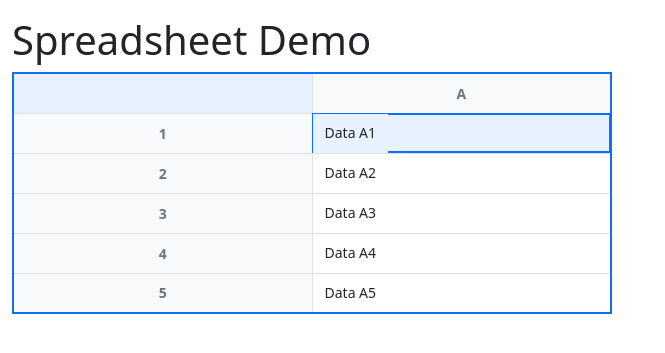
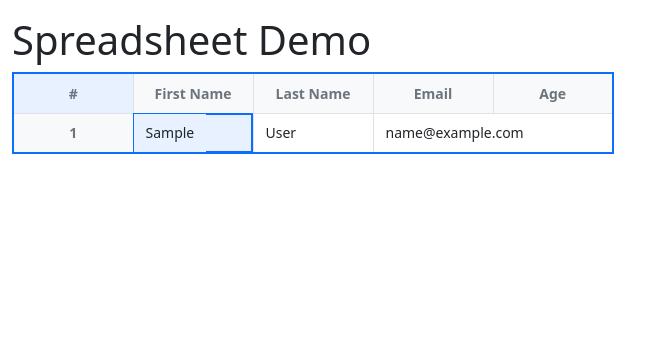
Before and after one commit to CapnKernel/spread-ui, a Django app: page / in a window 1280 px wide. Shown: the top 353 px of the page, without its empty margins (0-665 px from the left). Run offline with Django 4.2, Linux system fonts and the light colour scheme; tables that the repository leaves empty hold one stand-in row (values such as "Sample post"); parts of the project's set-up code (start-up, migrations or seed data) failed here and were passed over.

Commit message:
Show people info from Person table

```diff
--- a/pyproj/spreadui/templates/spreadui/sheet.html
+++ b/pyproj/spreadui/templates/spreadui/sheet.html
@@ -9,19 +9,21 @@
     <table class="spreadsheet-table">
       <thead>
         <tr>
-          <th class="header-cell"></th>
-          {% for col in "A" %}
-            <th class="header-cell">{{ col }}</th>
-          {% endfor %}
+          <th class="header-cell">#</th>
+          <th class="header-cell">First Name</th>
+          <th class="header-cell">Last Name</th>
+          <th class="header-cell">Email</th>
+          <th class="header-cell">Age</th>
         </tr>
       </thead>
       <tbody>
-        {% for row in "12345" %}
+        {% for person in people %}
           <tr>
-            <td class="row-header">{{ row }}</td>
-            {% for col in "A" %}
-              <td class="data-cell"><span class="cell-content">Data {{col}}{{row}}</span></td>
-            {% endfor %}
+            <td class="row-header">{{ forloop.counter }}</td>
+            <td class="data-cell"><span class="cell-content">{{ person.first_name }}</span></td>
+            <td class="data-cell"><span class="cell-content">{{ person.last_name }}</span></td>
+            <td class="data-cell"><span class="cell-content">{{ person.email }}</span></td>
+            <td class="data-cell"><span class="cell-content">{{ person.age }}</span></td>
           </tr>
         {% endfor %}
       </tbody>
--- a/pyproj/spreadui/views.py
+++ b/pyproj/spreadui/views.py
@@ -2,8 +2,10 @@
 from django.shortcuts import render
 
 from login_required import login_not_required
+from .models import Person
 
 
 @login_not_required
 def sheet(request):
-    return render(request, "spreadui/sheet.html")
+    people = Person.objects.all()
+    return render(request, "spreadui/sheet.html", {'people': people})
```
